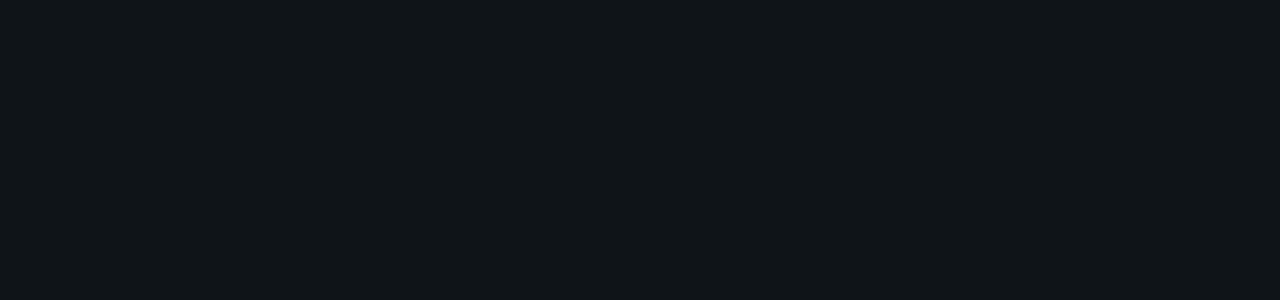
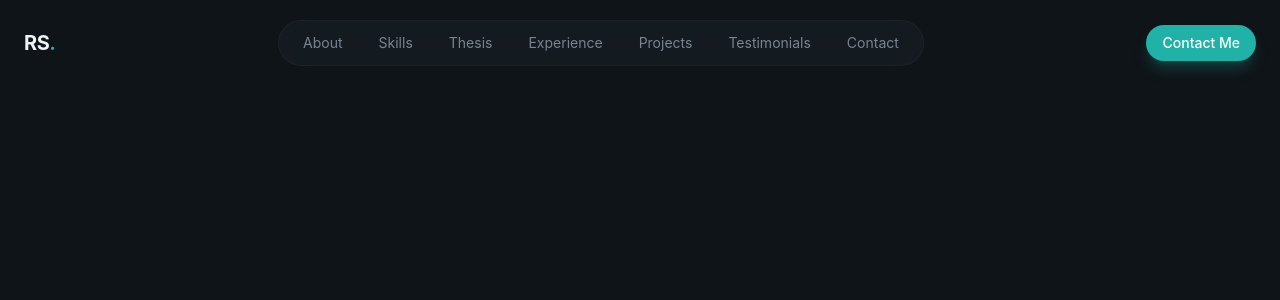
Before and after one commit to Rjsharma95/rajeevsharma-portfolio, a React (Vite) app: page / in a window 1280 px wide. Shown: the top 300 px of the page. Built offline with nearby package versions, Linux system fonts and the light colour scheme.

Commit message:
feat: add navbar styling and reusable button setup

```diff
--- a/src/App.jsx
+++ b/src/App.jsx
@@ -3,8 +3,8 @@
 import { About } from "@/sections/About";
 import { Skills } from "@/sections/Skills";
 import { Thesis } from "@/sections/Thesis";
+import { Experience } from "@/sections/Experience";
 import { Projects } from "@/sections/Projects";
-import { Experience } from "@/sections/Experience";
 import { Testimonials } from "@/sections/Testimonials";
 import { Contact } from "@/sections/Contact";
 
@@ -17,8 +17,8 @@
         <About />
         <Skills />
         <Thesis />
+        <Experience />
         <Projects />
-        <Experience />
         <Testimonials />
         <Contact />
       </main>
--- /dev/null
+++ b/src/components/Button.jsx
@@ -0,0 +1,18 @@
+export const Button = ({className = "", size = "default", children}) => {
+    const baseClasses = "relative overflow-hidden rounded-full font-medium focus:outline-none focus-visible:ring-2-primary bg-primary text-primary-foreground hover:bg-primary/90 shadow-lg shadow-primary/25"
+
+    const sizeClasses = {
+        sm: "px-4 py-2 text-sm",
+        default: "px-6 py-3 text-base",
+        lg: "px-8 py-4 text-lg"
+    }
+
+    const classes = `${baseClasses} ${sizeClasses[size]} ${className}`
+    return(
+    <button className={classes}>
+        <span className="relative flex items-center justify-center gap-2">
+            {children}
+        </span>
+    </button>
+    )
+}
--- a/src/index.css
+++ b/src/index.css
@@ -40,3 +40,11 @@
   }
 
 }
+
+@layer components {
+  .glass{
+    background-color: color-mix(in srgb, var(--color-surface) 50%, transparent);
+    backdrop-filter: blur(16px);
+    border: 1px solid color-mix(in srgb, var(--color-border) 50%, transparent);
+  }
+}
--- a/src/layout/Navbar.jsx
+++ b/src/layout/Navbar.jsx
@@ -1,3 +1,39 @@
+import { Button } from "@/components/Button"
+
+
+const navLinks = [
+  {href: "#about", label: "About"},
+  {href: "#skill", label: "Skills"},
+  {href: "#Thesis", label: "Thesis"},
+  {href: "#Experience", label : "Experience"},
+  {href: "#Projects", label: "Projects"},
+  {href: "#Testimonials", label: "Testimonials"},
+  {href: "#Contact", label: "Contact"},
+]
+
 export const Navbar = () => {
-  return <header></header>;
-};
+  return (
+  <header className="fixed top-0 left-0 right-0 bg-transparent py-5">
+    <nav className="container mx-auto px-6 flex items-center justify-between">
+      <a href="#" className="text-xl font-bold tracking-tight hover:text-primary">
+        RS<span className="text-primary">.</span>
+      </a>
+
+      {/*Desktop Navigations*/}
+      <div className="flex items-center gap-1">
+        <div className="glass rounded-full px-2 py-1 flex items-center gap-1">
+          {navLinks.map((link, index) => (
+            <a href={link.href} key={index} className="px-4 py-2 text-sm text-muted-foreground hover:text-foreground rounded-full hover:bg-surface">
+              {link.label}</a>
+          ))}
+        </div>
+      </div>
+
+      {/* CTA Button */}
+      <div>
+        <Button size= "sm">Contact Me</Button>
+        </div>
+    </nav>
+  </header>
+  )
+}
--- a/src/sections/About.jsx
+++ b/src/sections/About.jsx
@@ -1,3 +1,3 @@
 export const About = () => {
-  return <section></section>;
-};
+  return <section></section>
+}
--- a/src/sections/Contact.jsx
+++ b/src/sections/Contact.jsx
@@ -1,3 +1,3 @@
 export const Contact = () => {
-  return <section></section>;
-};
+  return <section></section>
+}
--- a/src/sections/Experience.jsx
+++ b/src/sections/Experience.jsx
@@ -1,3 +1,3 @@
 export const Experience = () => {
-  return <section></section>;
-};
+  return <section></section>
+}
--- a/src/sections/Hero.jsx
+++ b/src/sections/Hero.jsx
@@ -1,3 +1,3 @@
 export const Hero = () => {
-  return <section></section>;
-};
+  return <section> </section>
+}
--- a/src/sections/Projects.jsx
+++ b/src/sections/Projects.jsx
@@ -1,3 +1,3 @@
 export const Projects = () => {
-  return <section></section>;
-};
+  return <section></section>
+}
--- a/src/sections/Skills.jsx
+++ b/src/sections/Skills.jsx
@@ -1,3 +1,3 @@
 export const Skills = () => {
-  return <section></section>;
-};
+  return <section></section>
+}
--- a/src/sections/Testimonials.jsx
+++ b/src/sections/Testimonials.jsx
@@ -1,3 +1,3 @@
 export const Testimonials = () => {
-  return <section></section>;
-};
+  return <section></section>
+}
--- a/src/sections/Thesis.jsx
+++ b/src/sections/Thesis.jsx
@@ -1,3 +1,3 @@
 export const Thesis = () => {
-  return <section></section>;
-};
+  return <section></section>
+}
```
